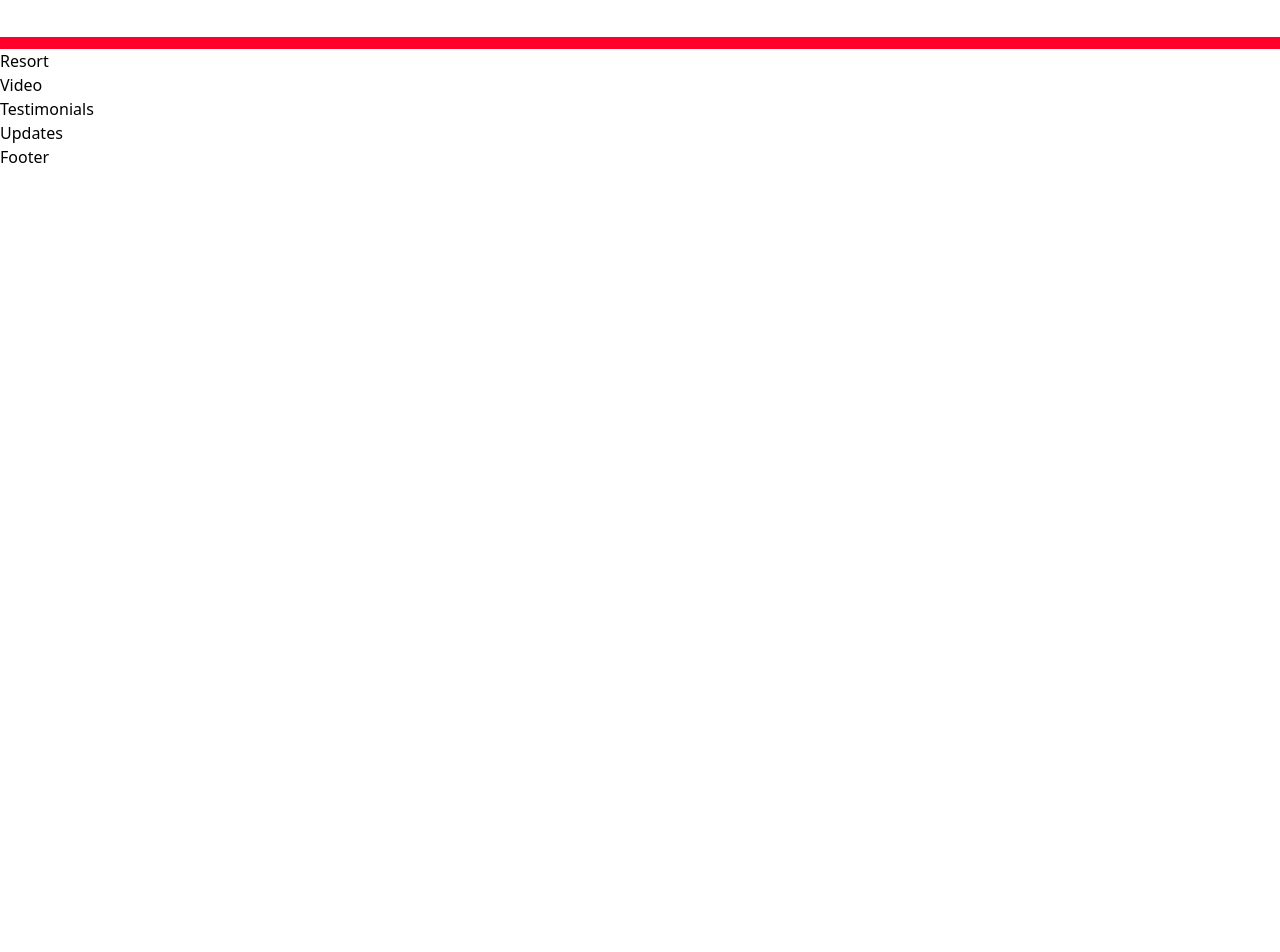
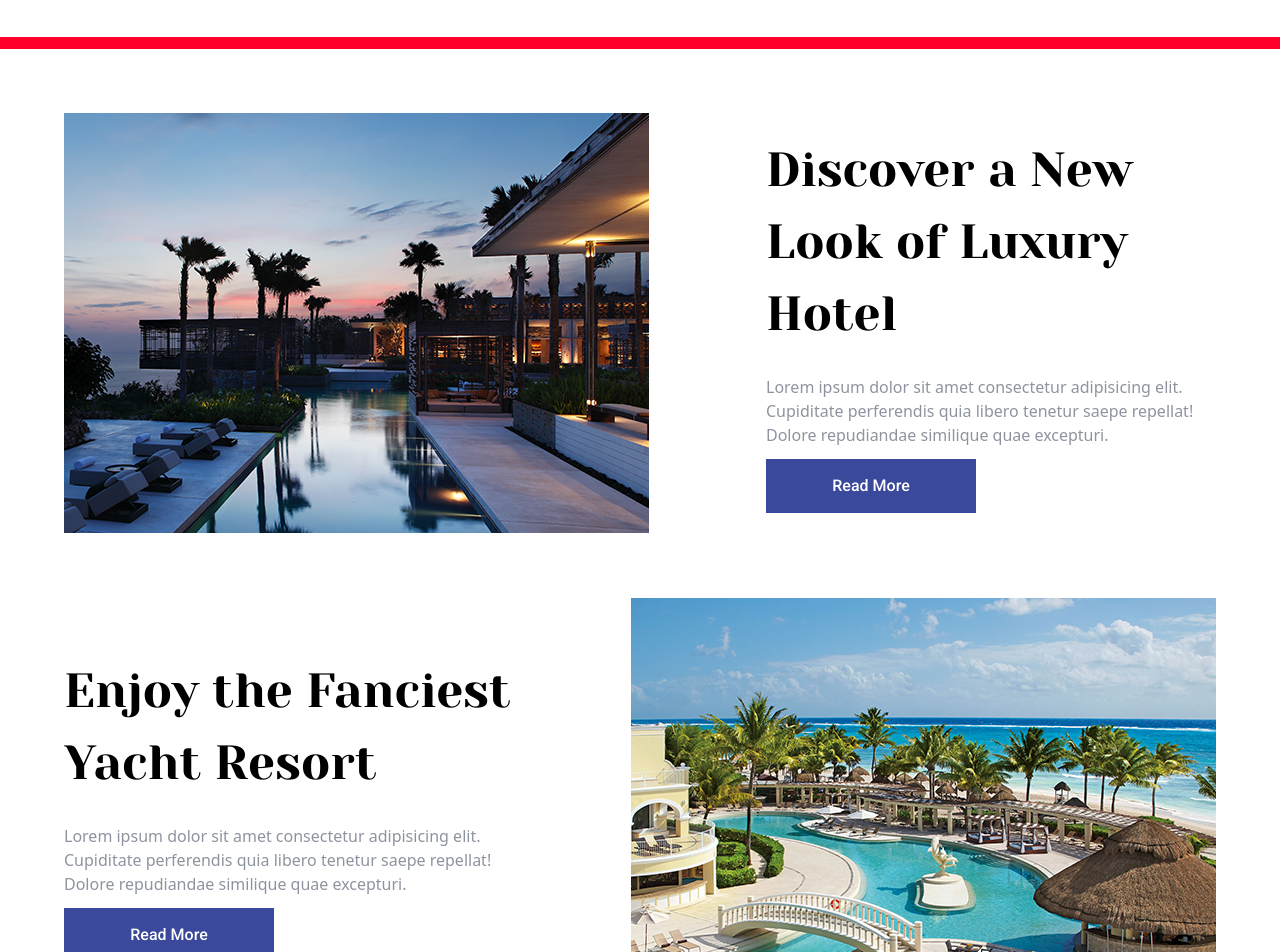
Before and after one commit to Og-Miles/Brookfield_Country_Club, a React (Vite) app in the folder brookfield-country-club/: page / in a window 1280 px wide. Shown: the part 4140-5092 px from the top of the page. Before the commit the page ends 4309 px from the top, so only its background shows below. Built offline with nearby package versions, Linux system fonts and the light colour scheme.

Commit message:
Resort completed

```diff
--- a/brookfield-country-club/src/App.jsx
+++ b/brookfield-country-club/src/App.jsx
@@ -39,6 +39,7 @@ const App = () => (
       <div>
          <RedDivider/>
       </div>
+
        <Resort/>
     </div>
 
--- a/brookfield-country-club/src/components/Resort.jsx
+++ b/brookfield-country-club/src/components/Resort.jsx
@@ -1,8 +1,35 @@
 import React from 'react'
+import styles from '../style'
+import { Luxury1, Luxury2 } from '../assets'
 
 const Resort = () => {
   return (
-    <div>Resort</div>
+    <div className={` ${styles.marginY}`}>
+        <div className={`flex flex-col flex-1 lg:flex-row items-center justify-between ${styles.marginX}`}>
+            <div>
+              <img src={Luxury1} alt="Luxury" />
+            </div>
+
+            <div className='flex-col xs:flex-start'>
+              <h1 className={`${styles.heading1}`}>Discover a New <br /> Look of Luxury Hotel</h1>
+              <p className={`${styles.paragraph} mb-3`}>Lorem ipsum dolor sit amet consectetur adipisicing elit. <br /> Cupiditate perferendis quia libero tenetur saepe repellat! <br /> Dolore repudiandae similique quae excepturi.</p>
+              <button>Read More</button>
+            </div>
+        </div>
+
+        {/* Section 1B */}
+        <div className={`flex flex-col flex-1 lg:flex-row-reverse items-center justify-between ${styles.marginX} ${styles.marginY}`}>
+            <div>
+              <img src={Luxury2} alt="Luxury" />
+            </div>
+
+            <div className='flex-col xs:flex-start'>
+              <h1 className={`${styles.heading1}`}>Enjoy the Fanciest <br />  Yacht Resort</h1>
+              <p className={`${styles.paragraph} mb-3`}>Lorem ipsum dolor sit amet consectetur adipisicing elit. <br /> Cupiditate perferendis quia libero tenetur saepe repellat! <br /> Dolore repudiandae similique quae excepturi.</p>
+              <button>Read More</button>
+            </div>
+        </div>
+    </div>
   )
 }
 
```
